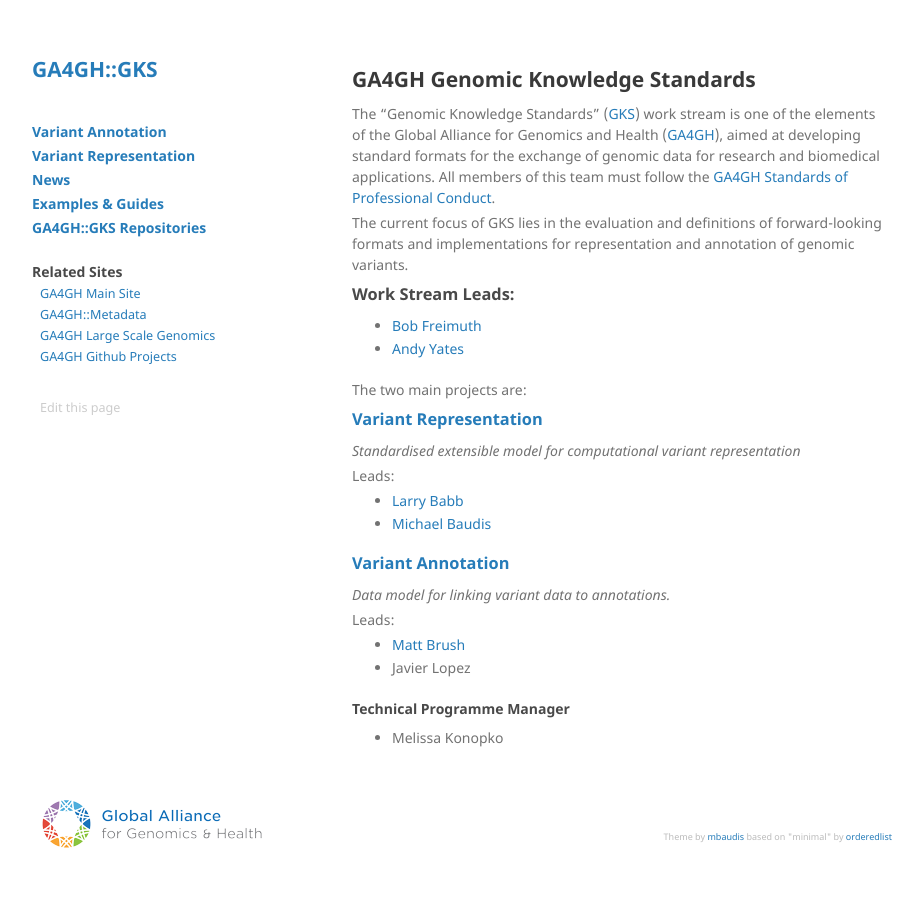
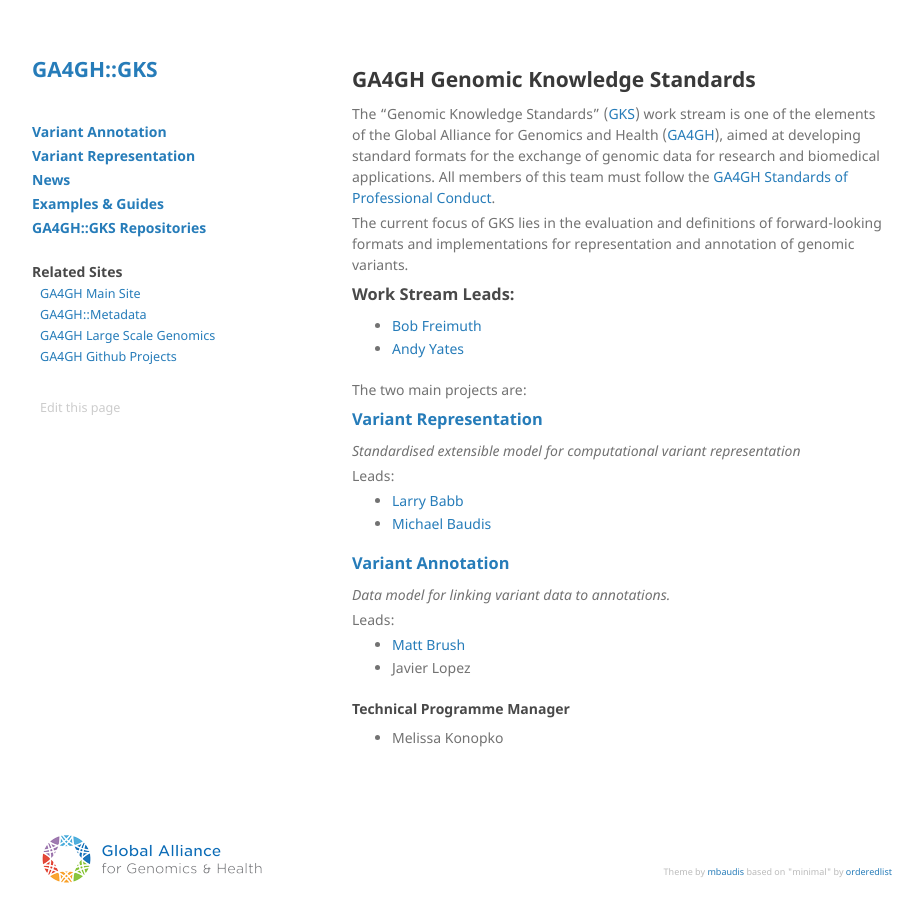
Before and after one commit to ga4gh-gks/ga4gh-gks.github.io, a Jekyll site: the page built from README.md, in a window 1280 px wide. Shown: the whole page, without its empty margins (178-1101 px from the left). Built offline with Jekyll 4.4.1, drawn with Linux system fonts in a browser that asks for light colours; the repository's description, which GitHub fills in, is left out; our own code applies the rules of GitHub Pages for plain Markdown files.

Commit message:
Update site_style.css

```diff
--- a/assets/css/site_style.css
+++ b/assets/css/site_style.css
@@ -1,4 +1,4 @@
-footer { display: block; width: 100%; float: left; position: fixed; bottom: 50px; -webkit-font-smoothing: subpixel-antialiased; }
+footer { display: block; width: 100%; float: left; position: fixed; bottom: 15px; -webkit-font-smoothing: subpixel-antialiased; }
 
 div {
   display: block;
```
